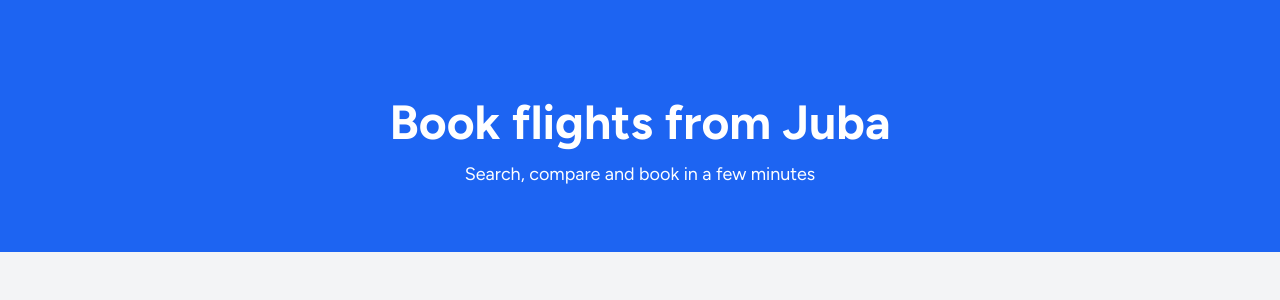
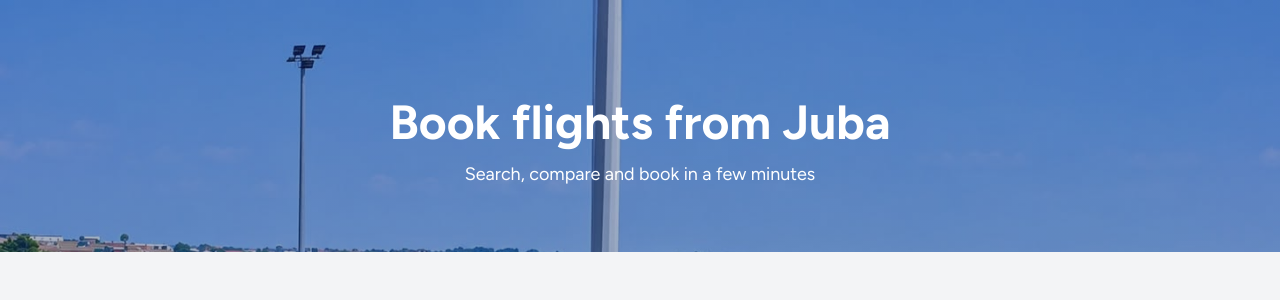
Before and after one commit to mathiang-mathew/mathy-travels, a Flask app: page / in a window 1280 px wide. Shown: the part 73-373 px from the top of the page. Run offline with Flask 3, Linux system fonts and the light colour scheme.

Commit message:
Add Juba airport photo to the hero

```diff
--- a/static/css/style.css
+++ b/static/css/style.css
@@ -66,7 +66,13 @@ body {
 /* Big banner with the headline */
 .hero {
   padding: 96px 32px 64px;
-  background: var(--blue);
+  background-color: var(--blue);
+  background-image:
+    linear-gradient(rgba(16, 36, 84, 0.35), rgba(16, 36, 84, 0.35)),
+    url("/static/images/hero.jpg");
+  color: var(--white);
+  background-size: cover;
+  background-position: center top;
   color: var(--white);
   text-align: center;
 }
```
Also changed, not shown: static/images/hero.jpg (added).
